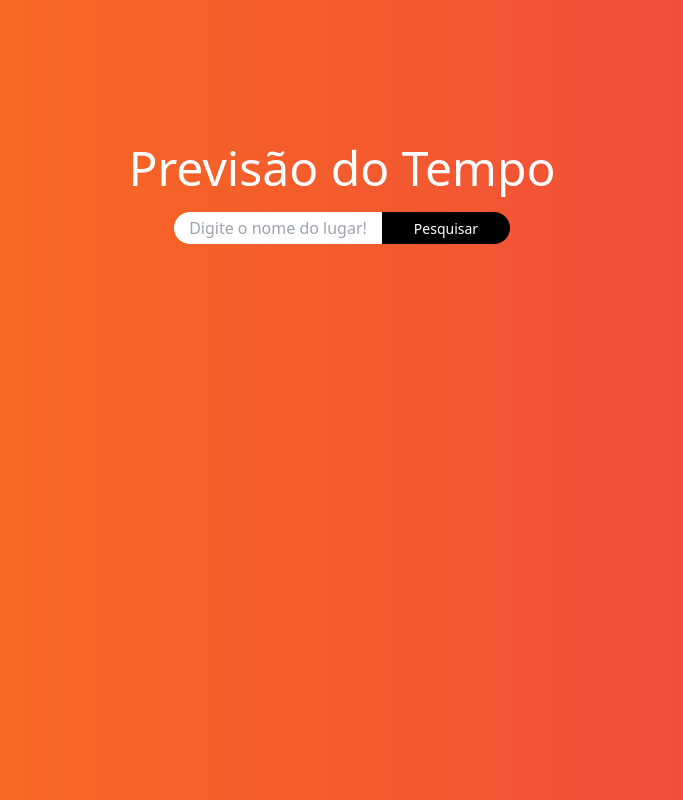
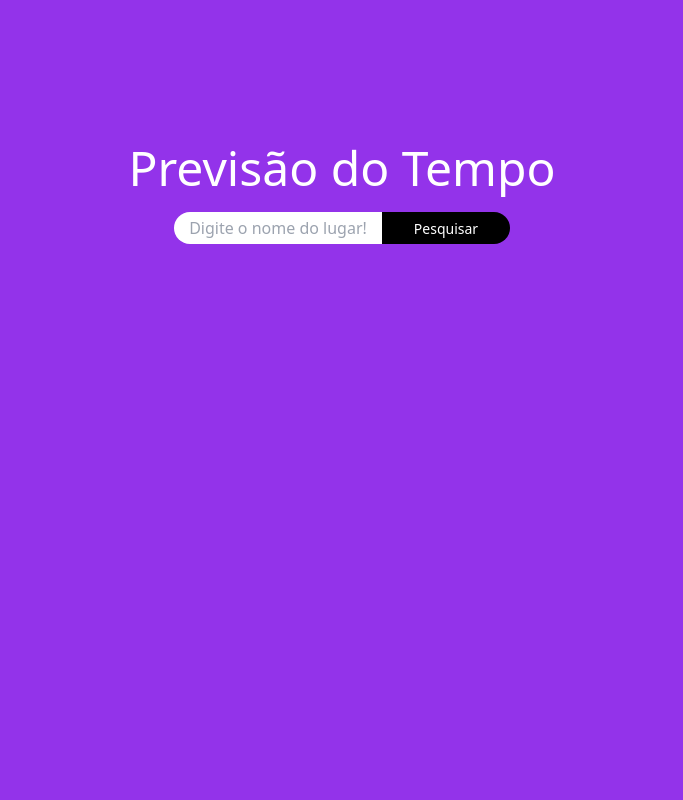
Before and after one commit to jorgeacruz/clima-tempo, a React (Vite) app: page / in a window 1280 px wide. Shown: the whole page, without its empty margins (298-981 px from the left). Built offline with nearby package versions, Linux system fonts and the light colour scheme.

Commit message:
App Clima Tempo

```diff
--- a/src/App.jsx
+++ b/src/App.jsx
@@ -9,6 +9,12 @@ import WeatherLatLong from './components/WeatherLatLong'
 import Weather5days from './components/Weather5days'
 
 function App() {
+
+  const [darkMode, setDarkMode] = useState(false)
+
+  function toggleDarkMode() {
+    setDarkMode(!darkMode)
+  }
 
   // estado para armazenar as informações do tempo
   const [weather, setWeather] = useState()
@@ -53,7 +59,8 @@ function App() {
 
 
   return (
-    <div className='bg-gradient-to-r from-orange-500 to-red-500 w-full h-screen flex flex-col justify-start items-center pt-36'>
+    <div className='w-full flex flex-col justify-start items-center pt-36 h-screen max-h-full'>
+
         <div>
           <h1 className=' text-white text-2xl md:text-5xl sm:text-3xl font-thin'>Previsão do Tempo</h1>
           <div className='pt-5'>
@@ -67,8 +74,19 @@ function App() {
           { weather && <WeatherInfo weather={weather}/> }
           { weather && <WeatherOtherInfo weather={weather}/> }
           { weather && <WeatherLatLong weather={weather}/> }
+
+
+
         </div>
-        <div className='flex flex-col items-center p-6'>
+        <div className='mt-16'>
+                {
+                  weather &&
+                  <button className='w-48 rounded-full p-1 bg-black text-white' onClick={clear}>
+                    <text className='text-sm font-thin'>Limpar Consulta</text>
+                  </button>
+                }
+        </div>
+        <div className='flex flex-col items-center'>
           { weather &&
             <h1 className='text-2xl text-white font-thin mt-5'>Previsão para os próximos 5 dias</h1>
           }
@@ -76,16 +94,8 @@ function App() {
             <Weather5days weatherForecast={weatherForecast}/>
           }
         </div>
-        <div className='mt-6'>
-          {
-            weather &&
-            <button className='w-32 rounded-full p-1 bg-black text-white' onClick={clear}>
-              <text className='text-sm font-thin'>Limpar Consulta</text>
-            </button>
+        <ToastContainer />
 
-          }
-        </div>
-        <ToastContainer />
     </div>
   )
 }
--- a/src/index.css
+++ b/src/index.css
@@ -2,6 +2,6 @@
 @tailwind components;
 @tailwind utilities;
 
-/* google fonts */
-@import url('https://fonts.googleapis.com/css2?family=Raleway:ital,wght@0,100,900;1,100,900&display=swap');
-@import url('https://fonts.googleapis.com/css2?family=Nunito:ital,wght@0,200,1000;1,200,1000&display=swap');
+body {
+  background-color: #9333EA;
+}
```
